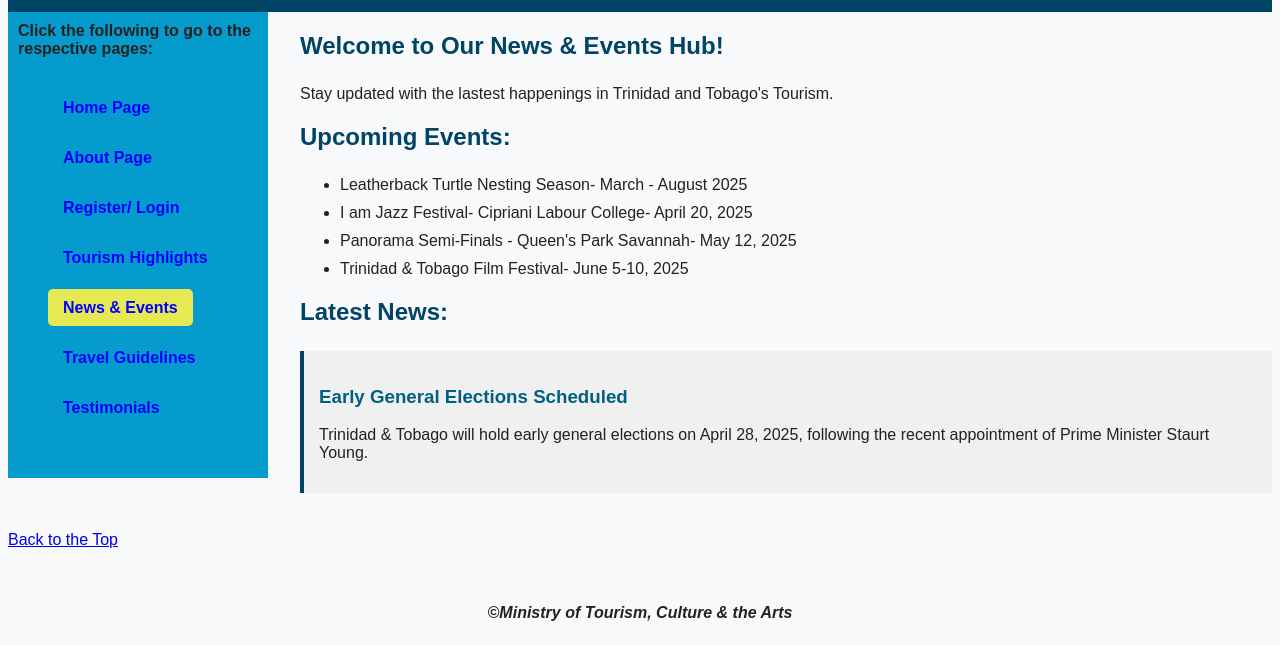
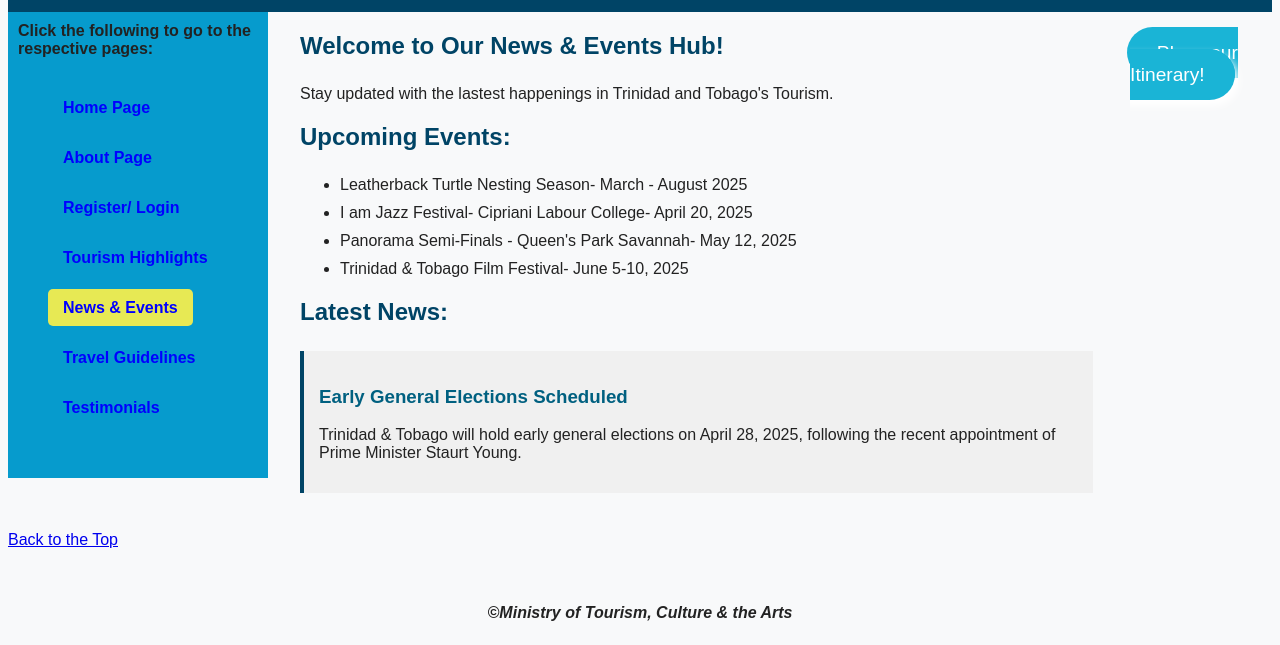
Before and after one commit to abbybachan/Final-Project-MTCA, a plain HTML site: page HTML/events.html in a window 1280 px wide. Shown: the part 362-1007 px from the top of the page. Drawn offline with Linux system fonts and the light colour scheme.

Commit message:
Update events.html

```diff
--- a/HTML/events.html
+++ b/HTML/events.html
@@ -64,6 +64,10 @@
 
 	</main>
 
+	<div class="CTA">
+		<a href="highlights.html" class="call-button"> Plan your Itinerary!</a>
+	</div>
+
 	</div>
 
 	<br>
```
